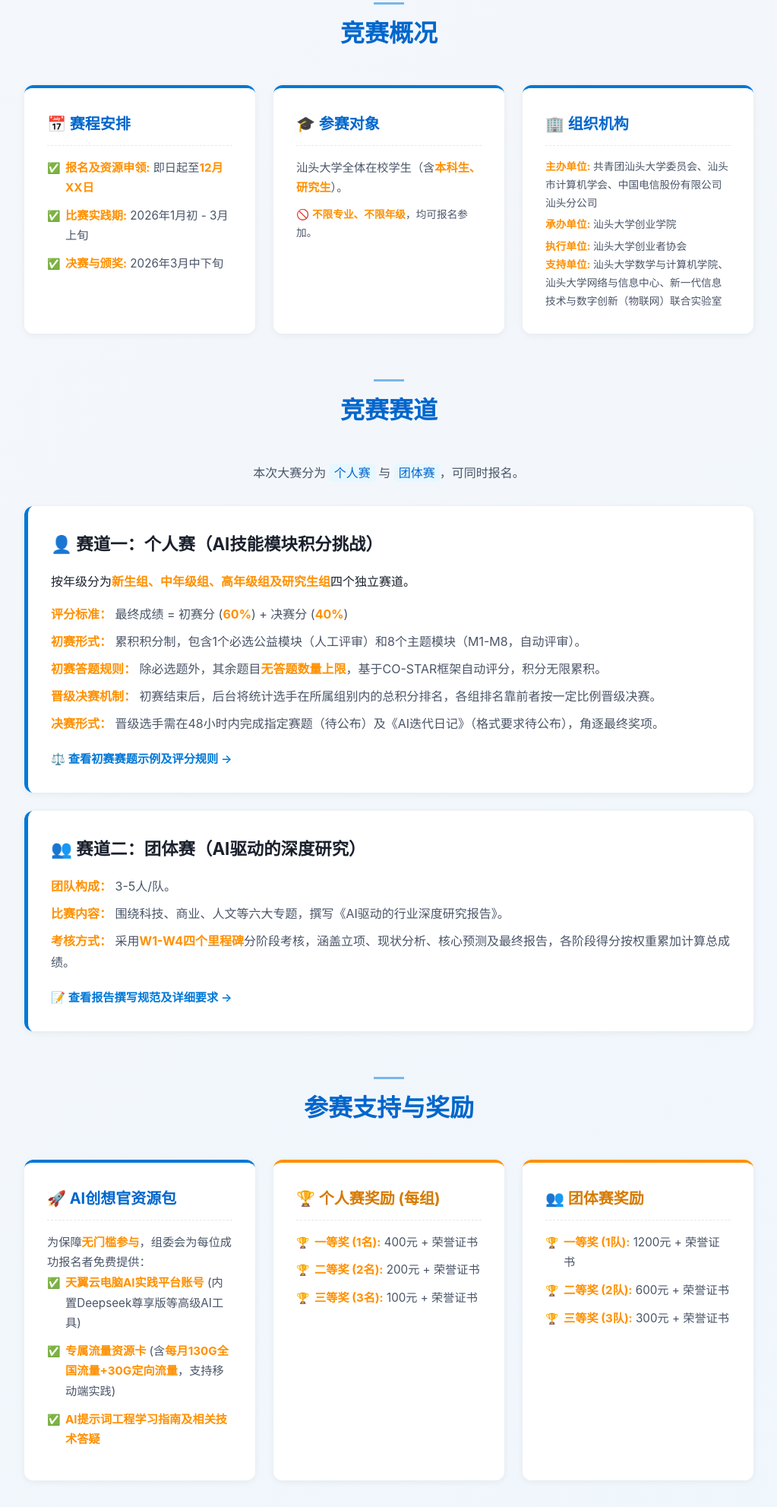
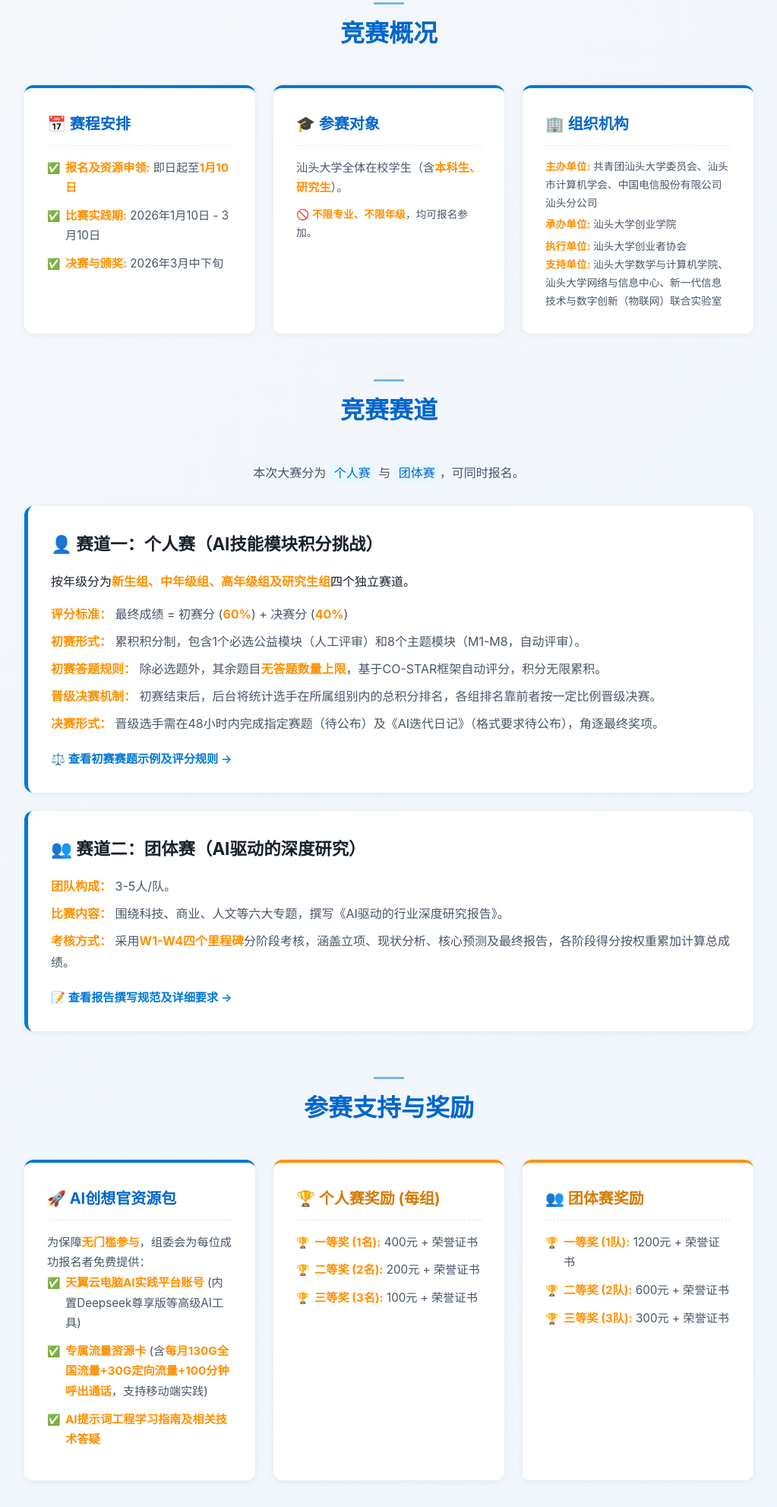
Before and after one commit to zjh0x28A/tyb, a plain HTML site: page index.html in a window 1280 px wide. Shown: the part 417-2400 px from the top of the page at 76% size, without its empty margins (128-1151 px from the left). Drawn offline with Linux system fonts and the light colour scheme.

Commit message:
Update index.html

```diff
--- a/index.html
+++ b/index.html
@@ -547,8 +547,8 @@
                     <h3>📅 赛程安排</h3>
                     <div class="card-content">
                         <ul class="icon-list">
-                            <li><strong>报名及资源申领:</strong> 即日起至<strong>12月XX日</strong></li>
-                            <li><strong>比赛实践期:</strong> 2026年1月初 - 3月上旬</li>
+                            <li><strong>报名及资源申领:</strong> 即日起至<strong>1月10日</strong></li>
+                            <li><strong>比赛实践期:</strong> 2026年1月10日 - 3月10日</li>
                             <li><strong>决赛与颁奖:</strong> 2026年3月中下旬</li>
                         </ul>
                     </div>
@@ -622,7 +622,7 @@
                         <p>为保障<strong>无门槛参与</strong>，组委会为每位成功报名者免费提供：</p>
                         <ul class="icon-list">
                             <li><strong>天翼云电脑AI实践平台账号</strong> (内置Deepseek尊享版等高级AI工具)</li>
-                            <li><strong>专属流量资源卡</strong> (含<strong>每月130G全国流量+30G定向流量</strong>，支持移动端实践)</li>
+                            <li><strong>专属流量资源卡</strong> (含<strong>每月130G全国流量+30G定向流量+100分钟呼出通话</strong>，支持移动端实践)</li>
                             <li><strong>AI提示词工程学习指南及相关技术答疑</strong></li>
                         </ul>
                     </div>
@@ -672,7 +672,7 @@
                     <p style="color: var(--text-sub); margin: 15px 0;">
                         为确保您能及时接收<strong>最新赛程通知、技术答疑、排名公示</strong>及<strong>作品提交通道</strong>等重要信息，请务必加入官方群。
                     </p>
-                    <div class="code-box">群号：QXXXXXX</div>
+                    <div class="code-box">群号：947856067</div>
                 </div>
             </div>
         </section>
@@ -682,7 +682,7 @@
                  <h4 style="margin-bottom: 10px; color: var(--text-main);">联系我们</h4>
                  <p style="font-size: 0.9rem; color: var(--text-sub);">
                     如有疑问，请联系创业者协会工作人员<br>
-                    联系人：XXX | 邮箱：XXX@xxx.com
+                    联系人：庄老师 | 联系方式：0754-86502255
                  </p>
              </div>
         </section>
```
